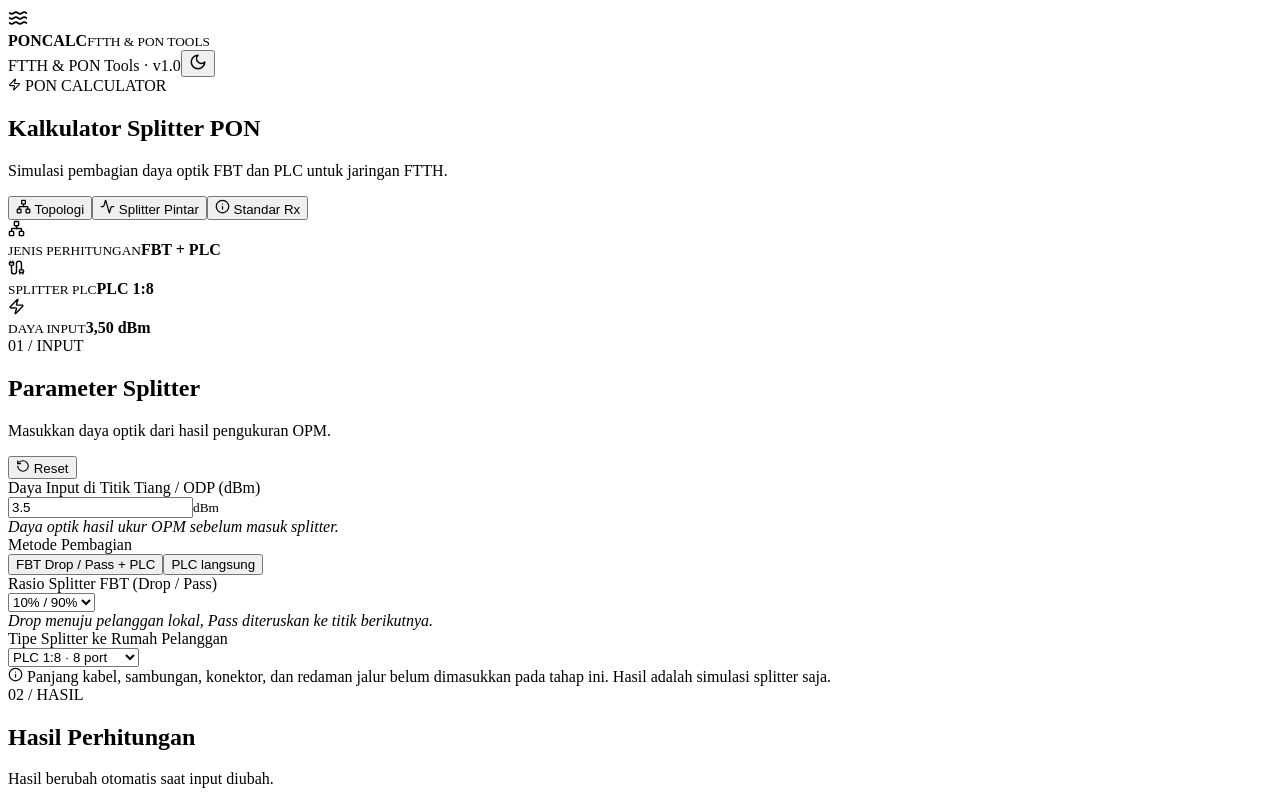
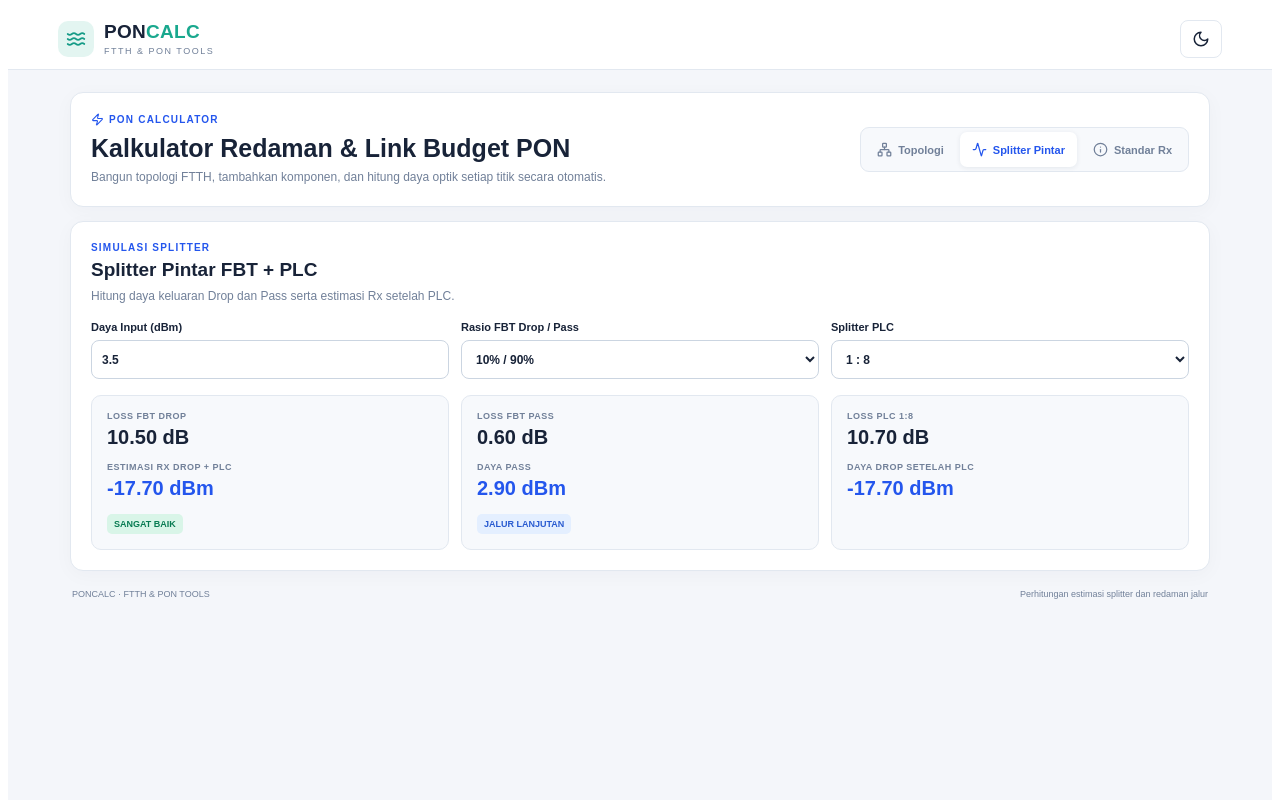
Before and after one commit to irfannjt/pon, a Next.js app: page / in a window 1280 px wide. Both pictures are taken after a click on the button "Splitter Pintar". Shown: the top 800 px of the page. Built offline with nearby package versions, Linux system fonts and the light colour scheme.

Commit message:
Update page.tsx

```diff
--- a/app/page.tsx
+++ b/app/page.tsx
@@ -1,153 +1,213 @@
 'use client';
 
 import { useMemo, useState } from 'react';
-import { Activity, ArrowRight, Cable, CheckCircle2, Info, Moon, Network, RotateCcw, Sun, Waves, Zap } from 'lucide-react';
+import { Activity, ArrowRight, Cable, CheckCircle2, Info, Moon, Network, RotateCcw, Sun, Waves, Zap, Trash2 } from 'lucide-react';
 
 type Tab = 'topology' | 'splitter' | 'standard';
-type Mode = 'fbt' | 'plc';
+type Kind = 'fiber' | 'splice' | 'connector' | 'plc' | 'fbt' | 'ont';
+type NodeItem = {
+  id: number;
+  kind: Kind;
+  lengthKm?: number;
+  loss?: number;
+  plcPorts?: number;
+  fbtDrop?: number;
+};
 
-const fbtRatios = [
-  { label: '1% / 99%', drop: 1, pass: 99 },
-  { label: '5% / 95%', drop: 5, pass: 95 },
-  { label: '10% / 90%', drop: 10, pass: 90 },
-  { label: '15% / 85%', drop: 15, pass: 85 },
-  { label: '20% / 80%', drop: 20, pass: 80 },
-];
-const plcOptions = [
-  { label: 'PLC 1:2', ports: 2, loss: 3.7 },
-  { label: 'PLC 1:4', ports: 4, loss: 7.4 },
-  { label: 'PLC 1:8', ports: 8, loss: 10.7 },
-  { label: 'PLC 1:16', ports: 16, loss: 14.0 },
-  { label: 'PLC 1:32', ports: 32, loss: 17.3 },
-];
-const fmt = (n: number) => `${n.toFixed(2).replace('.', ',')} dBm`;
-const fbtLoss = (percent: number, excess: number) => -10 * Math.log10(percent / 100) + excess;
-
-function rxState(rx: number) {
-  if (rx > -8) return { label: 'OVERLOAD', color: 'red', detail: 'Daya terlalu tinggi. Periksa kelas optik dan spesifikasi ONT.' };
-  if (rx >= -23 && rx <= -15) return { label: 'SANGAT BAIK', color: 'green', detail: 'Daya terima berada pada rentang sangat baik menurut acuan ini.' };
-  if (rx >= -26 && rx <= -24) return { label: 'KRITIS', color: 'yellow', detail: 'Sinyal masih mungkin bekerja, tetapi perlu pemeriksaan jalur.' };
-  if (rx < -27) return { label: 'LOS / DI BAWAH BATAS', color: 'red', detail: 'Daya berada di bawah batas acuan penerima.' };
-  return { label: 'DI LUAR RENTANG TARGET', color: 'yellow', detail: 'Nilai ini tidak masuk kategori target pada acuan ringkas. Cocokkan dengan datasheet ONT.' };
-}
+const plcLoss: Record<number, number> = { 2: 3.7, 4: 7.4, 8: 10.7, 16: 14.0, 32: 17.3 };
+const names: Record<Kind, string> = {
+  fiber: 'Kabel Fiber Optik',
+  splice: 'Sambungan (Splice)',
+  connector: 'Konektor / Adapter',
+  plc: 'Splitter PLC (Merata)',
+  fbt: 'Splitter FBT (Rasio)',
+  ont: 'ONT / ONU (Modem)',
+};
+const fmt = (v: number) => `${v.toFixed(2)} dBm`;
+const fbtDropLoss = (drop: number) => -10 * Math.log10(drop / 100) + 0.5;
+const fbtPassLoss = (drop: number) => -10 * Math.log10((100 - drop) / 100) + 0.14;
 
 export default function Home() {
   const [dark, setDark] = useState(false);
-  const [tab, setTab] = useState<Tab>('splitter');
-  const [mode, setMode] = useState<Mode>('fbt');
-  const [inputPower, setInputPower] = useState('3.5');
-  const [fbtIndex, setFbtIndex] = useState(2);
-  const [plcPorts, setPlcPorts] = useState(8);
+  const [tab, setTab] = useState<Tab>('topology');
+  const [input, setInput] = useState('7');
+  const [kind, setKind] = useState<Kind>('fiber');
+  const [nodes, setNodes] = useState<NodeItem[]>([]);
+  const [nextId, setNextId] = useState(1);
+  const [splitterInput, setSplitterInput] = useState('3.5');
+  const [splitterDrop, setSplitterDrop] = useState(10);
+  const [splitterPlc, setSplitterPlc] = useState(8);
 
-  const power = Number(inputPower);
-  const validPower = inputPower.trim() !== '' && Number.isFinite(power);
-  const selectedFbt = fbtRatios[fbtIndex];
-  const selectedPlc = plcOptions.find(p => p.ports === plcPorts) ?? plcOptions[2];
+  const addNode = () => {
+    const defaults: Record<Kind, Partial<NodeItem>> = {
+      fiber: { lengthKm: 1, loss: 0.35 },
+      splice: { loss: 0.10 },
+      connector: { loss: 0.30 },
+      plc: { plcPorts: 8, loss: 10.7 },
+      fbt: { fbtDrop: 10 },
+      ont: { loss: 0 },
+    };
+    setNodes(current => [...current, { id: nextId, kind, ...defaults[kind] }]);
+    setNextId(value => value + 1);
+  };
+
+  const updateNode = (id: number, patch: Partial<NodeItem>) =>
+    setNodes(current => current.map(item => item.id === id ? { ...item, ...patch } : item));
+  const removeNode = (id: number) => setNodes(current => current.filter(item => item.id !== id));
+  const reset = () => { setNodes([]); setInput('7'); setNextId(1); };
+
   const results = useMemo(() => {
-    if (!validPower) return null;
-    if (mode === 'plc') {
-      const rx = power - selectedPlc.loss;
-      return { dropLoss: selectedPlc.loss, passLoss: 0, dropRx: rx, passRx: null as number | null, state: rxState(rx) };
+    const source = Number(input);
+    if (input.trim() === '' || !Number.isFinite(source)) return [];
+    let continuingPower = source;
+    let accumulatedLoss = 0;
+    return nodes.map(node => {
+      const inputPower = continuingPower;
+      let loss = node.loss ?? 0;
+      let dropPower: number | null = null;
+      let passPower: number | null = null;
+      if (node.kind === 'fiber') loss = (node.lengthKm ?? 0) * (node.loss ?? 0.35);
+      if (node.kind === 'fbt') {
+        const drop = node.fbtDrop ?? 10;
+        dropPower = inputPower - fbtDropLoss(drop);
+        passPower = inputPower - fbtPassLoss(drop);
+        loss = fbtPassLoss(drop);
+        continuingPower = passPower;
+      } else if (node.kind === 'ont') {
+        loss = 0;
+      } else {
+        continuingPower = inputPower - loss;
       }
-    const dl = fbtLoss(selectedFbt.drop, 0.5);
-    const pl = fbtLoss(selectedFbt.pass, 0.11);
-    const rx = power - dl - selectedPlc.loss;
-    return { dropLoss: dl, passLoss: pl, dropRx: rx, passRx: power - pl, state: rxState(rx) };
-  }, [validPower, power, mode, selectedFbt, selectedPlc]);
+      accumulatedLoss = source - continuingPower;
+      return { id: node.id, inputPower, loss, outputPower: node.kind === 'fbt' ? passPower! : continuingPower, dropPower, passPower, accumulatedLoss };
+    });
+  }, [input, nodes]);
 
-  const recommendation = useMemo(() => {
-    if (!validPower) return null;
+  const sourcePower = Number(input);
+  const validInput = input.trim() !== '' && Number.isFinite(sourcePower);
+  const finalPower = results.length ? results[results.length - 1].outputPower : sourcePower;
+  const totalLoss = validInput ? sourcePower - finalPower : 0;
 
-    const candidates = fbtRatios.map((r, i) => {
-      const rx = power - fbtLoss(r.drop, 0.5) - selectedPlc.loss;
-      return { ...r, index: i, rx };
-    }).filter(candidate => candidate.rx >= -22 && candidate.rx <= -18);
+  const splitResult = useMemo(() => {
+    const power = Number(splitterInput);
+    if (splitterInput.trim() === '' || !Number.isFinite(power)) return null;
+    const plc = plcLoss[splitterPlc];
+    const dropLoss = fbtDropLoss(splitterDrop);
+    const passLoss = fbtPassLoss(splitterDrop);
+    return {
+      dropLoss, passLoss, plc,
+      dropRx: power - dropLoss - plc,
+      passRx: power - passLoss,
+    };
+  }, [splitterInput, splitterDrop, splitterPlc]);
 
-    return candidates.sort(
-      (a, b) => Math.abs(a.rx - (-20)) - Math.abs(b.rx - (-20))
-    )[0] ?? null;
-  }, [validPower, power, selectedPlc]);
+  const rxCategory = (rx: number) => {
+    if (rx > -8) return ['OVERLOAD', 'danger'];
+    if (rx >= -23 && rx <= -15) return ['SANGAT BAIK', 'good'];
+    if (rx >= -26 && rx <= -24) return ['KRITIS', 'warning'];
+    if (rx < -27) return ['LOS / DI BAWAH BATAS', 'danger'];
+    return ['DI LUAR RENTANG TARGET', 'warning'];
+  };
 
-  const applyRecommendation = () => {
-    if (recommendation) { setFbtIndex(recommendation.index); setMode('fbt'); }
-  };
-  const reset = () => { setInputPower('3.5'); setFbtIndex(2); setPlcPorts(8); setMode('fbt'); };
-
-  return <main className={dark ? 'app dark' : 'app light'}>
-    <header className="topbar">
-      <div className="brand"><div className="brand-mark"><Waves size={20}/></div><div><b>PON<span>CALC</span></b><small>FTTH & PON TOOLS</small></div></div>
-      <div className="top-actions"><span className="version-pill">FTTH & PON Tools · v1.0</span><button className="icon-btn" onClick={() => setDark(!dark)} aria-label="Ganti tema">{dark ? <Sun size={18}/> : <Moon size={18}/>}</button></div>
+  return (
+    <main className={dark ? 'pon-app dark' : 'pon-app'}>
+      <header className="pon-topbar">
+        <div className="pon-brand"><span className="pon-brand-icon"><Waves size={20}/></span><div><b>PON<span>CALC</span></b><small>FTTH & PON TOOLS</small></div></div>
+        <button className="pon-theme" onClick={() => setDark(!dark)} aria-label="Ganti tema">{dark ? <Sun size={18}/> : <Moon size={18}/>}</button>
       </header>
 
-    <div className="shell">
-      <section className="hero panel">
-        <div><div className="eyebrow"><Zap size={13}/> PON CALCULATOR</div><h1>Kalkulator Splitter PON</h1><p>Simulasi pembagian daya optik FBT dan PLC untuk jaringan FTTH.</p></div>
-        <div className="tabs" role="tablist">
+      <div className="pon-shell">
+        <section className="pon-hero">
+          <div><div className="pon-eyebrow"><Zap size={13}/> PON CALCULATOR</div><h1>Kalkulator Redaman & Link Budget PON</h1><p>Bangun topologi FTTH, tambahkan komponen, dan hitung daya optik setiap titik secara otomatis.</p></div>
+          <nav className="pon-tabs">
             <button className={tab === 'topology' ? 'active' : ''} onClick={() => setTab('topology')}><Network size={15}/> Topologi</button>
             <button className={tab === 'splitter' ? 'active' : ''} onClick={() => setTab('splitter')}><Activity size={15}/> Splitter Pintar</button>
             <button className={tab === 'standard' ? 'active' : ''} onClick={() => setTab('standard')}><Info size={15}/> Standar Rx</button>
-        </div>
+          </nav>
         </section>
 
-      <section className="summary-grid">
-        <div className="summary-card"><span className="summary-icon"><Network size={17}/></span><div><small>JENIS PERHITUNGAN</small><b>{mode === 'fbt' ? 'FBT + PLC' : 'PLC'}</b></div></div>
-        <div className="summary-card"><span className="summary-icon"><Cable size={17}/></span><div><small>SPLITTER PLC</small><b>{selectedPlc.label}</b></div></div>
-        <div className="summary-card"><span className="summary-icon"><Zap size={17}/></span><div><small>DAYA INPUT</small><b>{validPower ? fmt(power) : 'Belum diisi'}</b></div></div>
-      </section>
-
-      {tab === 'splitter' && <section className="work-grid">
-        <div className="panel input-panel">
-          <div className="panel-heading"><div><span className="step">01 / INPUT</span><h2>Parameter Splitter</h2><p>Masukkan daya optik dari hasil pengukuran OPM.</p></div><button className="reset-btn" onClick={reset}><RotateCcw size={14}/> Reset</button></div>
-          <label className="field"><span>Daya Input di Titik Tiang / ODP (dBm)</span><div className="input-wrap"><input type="number" step="0.01" value={inputPower} onChange={e => setInputPower(e.target.value)} placeholder="Contoh: 3,5"/><small>dBm</small></div><em>Daya optik hasil ukur OPM sebelum masuk splitter.</em></label>
-          <div className="field"><span>Metode Pembagian</span><div className="segmented"><button className={mode === 'fbt' ? 'selected' : ''} onClick={() => setMode('fbt')}>FBT Drop / Pass + PLC</button><button className={mode === 'plc' ? 'selected' : ''} onClick={() => setMode('plc')}>PLC langsung</button></div></div>
-          {mode === 'fbt' && <div className="field"><span>Rasio Splitter FBT (Drop / Pass)</span><div className="select-wrap"><select value={fbtIndex} onChange={e => setFbtIndex(Number(e.target.value))}>{fbtRatios.map((r,i) => <option value={i} key={r.label}>{r.label}</option>)}</select></div><em>Drop menuju pelanggan lokal, Pass diteruskan ke titik berikutnya.</em></div>}
-          <div className="field"><span>Tipe Splitter ke Rumah Pelanggan</span><div className="select-wrap"><select value={plcPorts} onChange={e => setPlcPorts(Number(e.target.value))}>{plcOptions.map(p => <option value={p.ports} key={p.ports}>{p.label} · {p.ports} port</option>)}</select></div></div>
-          <div className="note"><Info size={15}/> Panjang kabel, sambungan, konektor, dan redaman jalur belum dimasukkan pada tahap ini. Hasil adalah simulasi splitter saja.</div>
+        {tab === 'topology' && <section className="pon-panel">
+          <div className="pon-panel-head"><div><span className="pon-step">DESAIN JARINGAN</span><h2>Topologi & Perhitungan Redaman</h2><p>Setiap komponen menerima daya dari keluaran komponen sebelumnya.</p></div><button className="pon-secondary" onClick={reset}><RotateCcw size={14}/> Reset</button></div>
+          <div className="pon-source">
+            <div className="pon-source-title"><Zap size={16}/> Sumber Input (OLT / ODC / ODP)</div>
+            <div className="pon-source-grid">
+              <label>Daya Input TX (dBm)<input type="number" step="0.01" value={input} onChange={e => setInput(e.target.value)}/></label>
+              <div className="pon-metric"><small>SINYAL KELUARAN SAAT INI</small><b>{validInput ? fmt(finalPower) : '—'}</b></div>
+              <div className="pon-metric"><small>REDAMAN TOTAL (LOSS)</small><b>{validInput ? `${totalLoss.toFixed(2)} dB` : '—'}</b></div>
+            </div>
           </div>
 
-        <div className="panel result-panel">
-          <div className="panel-heading"><div><span className="step">02 / HASIL</span><h2>Hasil Perhitungan</h2><p>Hasil berubah otomatis saat input diubah.</p></div><span className="live"><i/> LIVE</span></div>
-          {!results ? <div className="empty">Masukkan daya input yang valid untuk melihat hasil.</div> : <>
-            <div className="recommend-card"><small>{mode === 'fbt' ? 'DAYA ESTIMASI DI KELUARAN DROP + PLC' : 'DAYA ESTIMASI DI KELUARAN PLC'}</small><strong>{fmt(results.dropRx)}</strong><div className={`rx-status ${results.state.color}`}>{results.state.label}</div><p>{results.state.detail}</p></div>
-            <div className="result-list">
-              {mode === 'fbt' ? <>
-                <div><span>Loss FBT jalur Drop ({selectedFbt.drop}%)</span><b>{results.dropLoss.toFixed(2)} dB</b></div>
-                <div><span>Loss FBT jalur Pass ({selectedFbt.pass}%)</span><b>{results.passLoss.toFixed(2)} dB</b></div>
-                <div><span>Loss splitter {selectedPlc.label}</span><b>{selectedPlc.loss.toFixed(2)} dB</b></div>
-                <div className="highlight"><span>Sisa daya jalur Pass</span><b>{fmt(results.passRx ?? 0)}</b></div>
-              </> : <div><span>Loss splitter {selectedPlc.label}</span><b>{selectedPlc.loss.toFixed(2)} dB</b></div>}
+          <div className="pon-chain">
+            <div className="pon-chain-start"><span><Zap size={17}/></span><div><b>OLT / FEEDER</b><small>{validInput ? fmt(sourcePower) : 'Input tidak valid'}</small></div></div>
+            {nodes.length === 0 && <div className="pon-empty">Belum ada komponen. Pilih komponen pada menu Tambah Cabang untuk mulai membangun topologi.</div>}
+            {nodes.map((node, index) => {
+              const result = results[index];
+              const drop = node.fbtDrop ?? 10;
+              return <article className={`pon-node pon-node-${node.kind}`} key={node.id}>
+                <div className="pon-node-head"><div><span className="pon-node-index">{index + 1}</span><b>{names[node.kind]}</b></div><button className="pon-delete" onClick={() => removeNode(node.id)}><Trash2 size={13}/> Hapus</button></div>
+                <div className="pon-node-metrics">
+                  <div><small>INPUT POWER</small><b>{result ? fmt(result.inputPower) : '—'}</b></div>
+                  <div><small>REDAMAN (LOSS)</small><b>{node.kind === 'fbt' ? `D: ${fbtDropLoss(drop).toFixed(2)} | P: ${fbtPassLoss(drop).toFixed(2)} dB` : `${(result?.loss ?? 0).toFixed(2)} dB`}</b></div>
                 </div>
-            {mode === 'fbt' && <div className="recommend-box"><div><small>REKOMENDASI RASIO FBT UNTUK TARGET -18 s/d -22 dBm</small><b>{recommendation?.label ?? 'Tidak ada rasio yang memenuhi target'}</b><span>{recommendation ? `Estimasi Rx: ${fmt(recommendation.rx)}` : 'Coba ubah daya input atau rasio PLC.'}</span></div><button onClick={applyRecommendation} disabled={!recommendation}>Gunakan rasio</button></div>}
-          </>}
-          <div className="disclaimer">Perkiraan berdasarkan nilai insertion loss tipikal. Gunakan datasheet splitter dan pengukuran OPM untuk keputusan lapangan.</div>
+
+                {node.kind === 'fiber' && <div className="pon-fields">
+                  <label>Panjang Kabel (km)<input type="number" min="0" step="0.01" value={node.lengthKm ?? 1} onChange={e => updateNode(node.id,{lengthKm:Number(e.target.value)})}/></label>
+                  <label>Redaman (dB/km)<input type="number" min="0" step="0.01" value={node.loss ?? 0.35} onChange={e => updateNode(node.id,{loss:Number(e.target.value)})}/></label>
+                </div>}
+                {(node.kind === 'splice' || node.kind === 'connector') && <div className="pon-fields">
+                  <label>Redaman {node.kind === 'splice' ? 'Splice' : 'Konektor'} (dB)<input type="number" min="0" step="0.01" value={node.loss ?? (node.kind === 'splice' ? 0.1 : 0.3)} onChange={e => updateNode(node.id,{loss:Number(e.target.value)})}/></label>
+                </div>}
+                {node.kind === 'plc' && <div className="pon-fields">
+                  <label>Rasio Output (1:N)<select value={node.plcPorts ?? 8} onChange={e => { const ports = Number(e.target.value); updateNode(node.id,{plcPorts:ports,loss:plcLoss[ports]}); }}>{[2,4,8,16,32].map(port=><option key={port} value={port}>1 : {port}</option>)}</select></label>
+                  <label>Redaman Splitter (dB)<input type="number" min="0" step="0.01" value={node.loss ?? 10.7} onChange={e => updateNode(node.id,{loss:Number(e.target.value)})}/></label>
+                </div>}
+                {node.kind === 'fbt' && <div className="pon-fields">
+                  <label>Rasio Drop / Pass<select value={drop} onChange={e => updateNode(node.id,{fbtDrop:Number(e.target.value)})}>{Array.from({length:50},(_,i)=>i+1).map(v=><option key={v} value={v}>{v}% (Drop) / {100-v}% (Pass)</option>)}</select></label>
+                  <div className="pon-fbt-outputs">
+                    <div><small>LOSS JALUR DROP</small><b>{fbtDropLoss(drop).toFixed(2)} dB</b><small>DAYA DROP</small><strong>{result ? fmt(result.dropPower ?? 0) : '—'}</strong></div>
+                    <div><small>LOSS JALUR PASS</small><b>{fbtPassLoss(drop).toFixed(2)} dB</b><small>DAYA PASS (LANJUTAN)</small><strong>{result ? fmt(result.passPower ?? 0) : '—'}</strong></div>
+                  </div>
+                </div>}
+                {node.kind === 'ont' && <div className="pon-ont-readout"><CheckCircle2 size={15}/> Estimasi daya terima ONT: <b>{result ? fmt(result.inputPower) : '—'}</b></div>}
+                <div className="pon-node-output"><span>{node.kind === 'fbt' ? 'Sinyal keluaran jalur Pass (lanjutan)' : 'Sinyal keluaran'}</span><b>{result ? fmt(result.outputPower) : '—'}</b></div>
+              </article>;
+            })}
+          </div>
+
+          <div className="pon-add-row">
+            <label className="pon-add-select"><span>Komponen berikutnya</span><select value={kind} onChange={e => setKind(e.target.value as Kind)}>
+              <option value="fiber">Kabel Fiber Optik</option><option value="splice">Sambungan (Splice)</option><option value="connector">Konektor / Adapter</option><option value="plc">Splitter PLC (Merata)</option><option value="fbt">Splitter FBT (Rasio)</option><option value="ont">ONT / ONU (Modem)</option>
+            </select></label>
+            <button className="pon-primary" onClick={addNode}>+ Tambah Cabang</button>
+          </div>
+          <div className="pon-note"><Info size={16}/> FBT membagi daya menjadi dua jalur. Drop ditampilkan sebagai cabang pelanggan, sedangkan Pass menjadi jalur lanjutan untuk komponen berikutnya. PLC menggunakan redaman tipikal yang dapat diedit. Nilai aktual wajib diverifikasi dengan datasheet dan OPM.</div>
+        </section>}
+
+        {tab === 'splitter' && <section className="pon-panel">
+          <div className="pon-panel-head"><div><span className="pon-step">SIMULASI SPLITTER</span><h2>Splitter Pintar FBT + PLC</h2><p>Hitung daya keluaran Drop dan Pass serta estimasi Rx setelah PLC.</p></div></div>
+          <div className="pon-source-grid pon-split-input">
+            <label>Daya Input (dBm)<input type="number" step="0.01" value={splitterInput} onChange={e => setSplitterInput(e.target.value)}/></label>
+            <label>Rasio FBT Drop / Pass<select value={splitterDrop} onChange={e => setSplitterDrop(Number(e.target.value))}>{Array.from({length:50},(_,i)=>i+1).map(v=><option key={v} value={v}>{v}% / {100-v}%</option>)}</select></label>
+            <label>Splitter PLC<select value={splitterPlc} onChange={e => setSplitterPlc(Number(e.target.value))}>{[2,4,8,16,32].map(v=><option key={v} value={v}>1 : {v}</option>)}</select></label>
+          </div>
+          {splitResult && <div className="pon-result-grid">
+            <div className="pon-result-card"><small>LOSS FBT DROP</small><b>{splitResult.dropLoss.toFixed(2)} dB</b><small>ESTIMASI RX DROP + PLC</small><strong>{fmt(splitResult.dropRx)}</strong><span className={`pon-status ${rxCategory(splitResult.dropRx)[1]}`}>{rxCategory(splitResult.dropRx)[0]}</span></div>
+            <div className="pon-result-card"><small>LOSS FBT PASS</small><b>{splitResult.passLoss.toFixed(2)} dB</b><small>DAYA PASS</small><strong>{fmt(splitResult.passRx)}</strong><span className="pon-status">JALUR LANJUTAN</span></div>
+            <div className="pon-result-card"><small>LOSS PLC 1:{splitterPlc}</small><b>{splitResult.plc.toFixed(2)} dB</b><small>DAYA DROP SETELAH PLC</small><strong>{fmt(splitResult.dropRx)}</strong></div>
+          </div>}
+        </section>}
+
+        {tab === 'standard' && <section className="pon-panel">
+          <div className="pon-panel-head"><div><span className="pon-step">PANDUAN TEKNISI</span><h2>Standar Daya Terima Rx ONT / ONU</h2><p>Acuan ringkas untuk pemeriksaan awal jaringan FTTH.</p></div></div>
+          <div className="pon-standard-grid">
+            <div className="pon-standard good"><CheckCircle2/><small>SANGAT BAIK / NORMAL</small><b>-15 s/d -23 dBm</b><p>Rentang operasional yang umum dijadikan acuan awal.</p></div>
+            <div className="pon-standard warning"><Info/><small>KRITIS / WARNING</small><b>-24 s/d -26 dBm</b><p>Periksa konektor, tekukan kabel, sambungan, dan jalur distribusi.</p></div>
+            <div className="pon-standard danger"><Activity/><small>LOS / OVERLOAD</small><b>&lt; -27 atau &gt; -8 dBm</b><p>Cocokkan batas aktual dengan kelas optik dan datasheet ONT.</p></div>
           </div>
         </section>}
 
-      {tab === 'topology' && <section className="panel topology-panel">
-        <div className="panel-heading"><div><span className="step">DIAGRAM JARINGAN</span><h2>Alur Pembagian PON</h2><p>Ilustrasi alur sinyal dari sumber menuju pelanggan.</p></div></div>
-        <div className="topology-flow">
-          <div className="node"><span className="node-icon"><Zap/></span><b>OLT / FEEDER</b><small>Input {validPower ? fmt(power) : '—'}</small></div><div className="flow-arrow"><ArrowRight/></div>
-          {mode === 'fbt' && <><div className="node fbt"><span className="node-icon"><Waves/></span><b>FBT SPLITTER</b><small>{selectedFbt.label}</small><div className="branch-labels"><span>Drop {selectedFbt.drop}%</span><span>Pass {selectedFbt.pass}%</span></div></div><div className="flow-arrow"><ArrowRight/></div></>}
-          <div className="node plc"><span className="node-icon"><Network/></span><b>{selectedPlc.label}</b><small>{selectedPlc.ports} output port</small></div><div className="flow-arrow"><ArrowRight/></div><div className="node ont"><span className="node-icon"><Activity/></span><b>ONT / PELANGGAN</b><small>{results ? fmt(results.dropRx) : '—'}</small></div>
+        <footer className="pon-footer"><span>PONCALC · FTTH & PON TOOLS</span><span>Perhitungan estimasi splitter dan redaman jalur</span></footer>
       </div>
-        <div className="topology-caption"><Info size={16}/> {mode === 'fbt' ? 'Jalur Drop masuk ke splitter PLC untuk dibagikan ke pelanggan. Jalur Pass diteruskan ke titik distribusi berikutnya.' : 'Splitter PLC membagi daya input secara merata ke seluruh port keluaran.'}</div>
-      </section>}
-
-      {tab === 'standard' && <section className="panel standards-panel">
-        <div className="panel-heading"><div><span className="step">PANDUAN TEKNISI</span><h2>Standar Parameter Sinyal Rx ONT / ONU</h2><p>Kategori praktis untuk membaca daya terima optik.</p></div></div>
-        <div className="standard-grid">
-          <article className="standard-card good"><CheckCircle2/><small>SANGAT BAIK / NORMAL</small><strong>-15 s/d -23 dBm</strong><p>Rentang acuan operasional yang umum digunakan untuk instalasi FTTH.</p></article>
-          <article className="standard-card warning"><Info/><small>KRITIS / WARNING</small><strong>-24 s/d -26 dBm</strong><p>Sinyal mulai lemah. Periksa konektor, tekukan kabel, sambungan, dan jalur distribusi.</p></article>
-          <article className="standard-card danger"><Activity/><small>LOS / OVERLOAD</small><strong>&lt; -27 dBm atau &gt; -8 dBm</strong><p>Di bawah -27 dBm berisiko LOS; di atas -8 dBm berisiko overload. Cocokkan dengan datasheet ONT.</p></article>
-        </div>
-        <div className="standard-note"><Info size={16}/> Batas Rx dapat berbeda menurut kelas optik GPON/EPON dan model ONT. Gunakan datasheet perangkat sebagai acuan final.</div>
-      </section>}
-
-      <section className="panel reference-panel">
-        <div className="panel-heading"><div><span className="step">REFERENSI KOMPONEN</span><h2>Perbedaan Splitter PLC dan FBT</h2></div></div>
-        <div className="reference-grid"><div><b>PLC · Pembagian Merata</b><p>1:2, 1:4, 1:8, 1:16, 1:32. Membagi daya hampir merata ke semua port; cocok untuk distribusi bintang.</p></div><div><b>FBT · Drop / Pass</b><p>1/99, 5/95, 10/90, 15/85, 20/80. Membagi daya tidak merata untuk cabang lokal dan jalur estafet.</p></div></div>
-      </section>
-      <footer><span>PONCALC · FTTH & PON TOOLS</span><span>Versi 1.0 · Kalkulasi splitter</span></footer>
-    </div>
-  </main>;
+    </main>
+  );
 }
```
Lines whose indentation alone changed are shown as unchanged.
